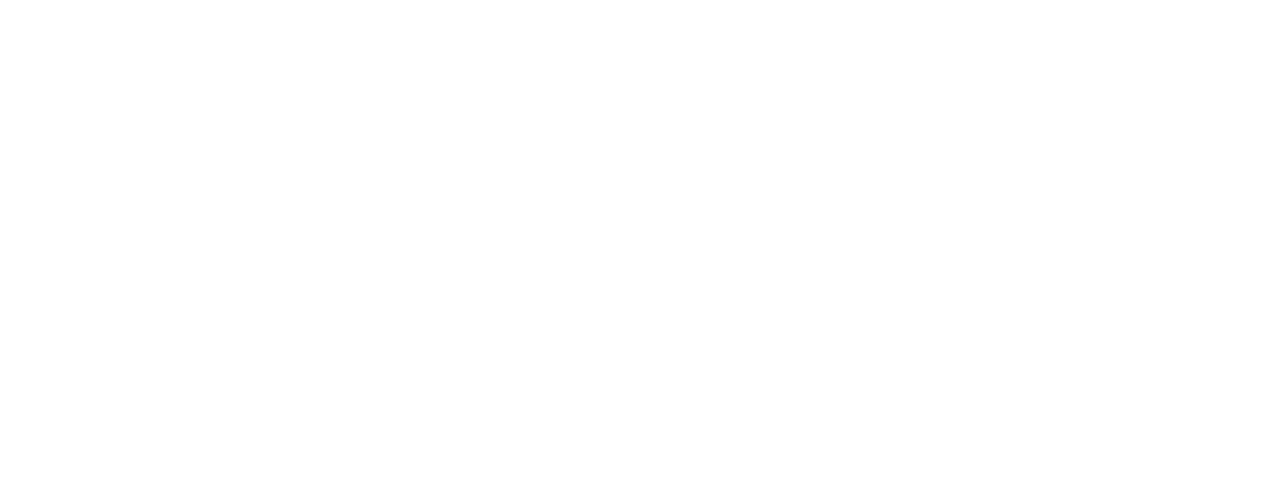
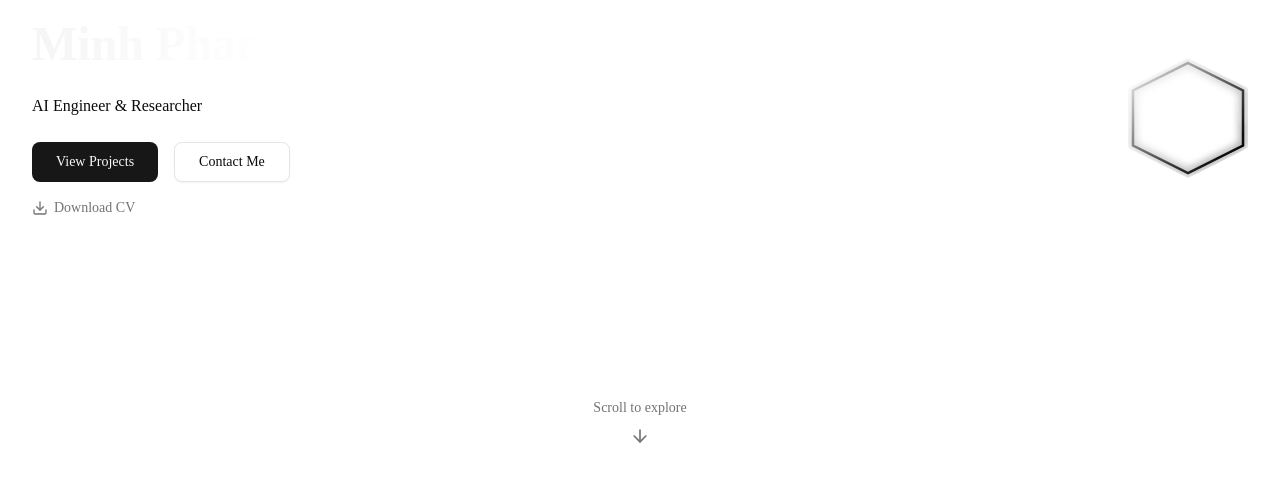
Before and after one commit to tonyhyge/Tony-portfolio, a Next.js app: page / in a window 1280 px wide. Shown: the part 242-724 px from the top of the page. Built offline with nearby package versions, Linux system fonts and the light colour scheme.

Commit message:
feat(01.3-hero-section-04): integrate Hero into page.tsx
- Import Hero component
- Replace <section id="home"> placeholder with <Hero />
- All other sections (about, experience, skills, contact) preserved

```diff
--- a/src/app/page.tsx
+++ b/src/app/page.tsx
@@ -1,13 +1,9 @@
+import { Hero } from "@/components/hero/Hero";
+
 export default function Home() {
   return (
     <>
-      <section
-        id="home"
-        className="min-h-screen flex items-center justify-center"
-        aria-label="Home"
-      >
-        {/* HERO — Phase 1.3 */}
-      </section>
+      <Hero />
 
       <section
         id="about"
```
